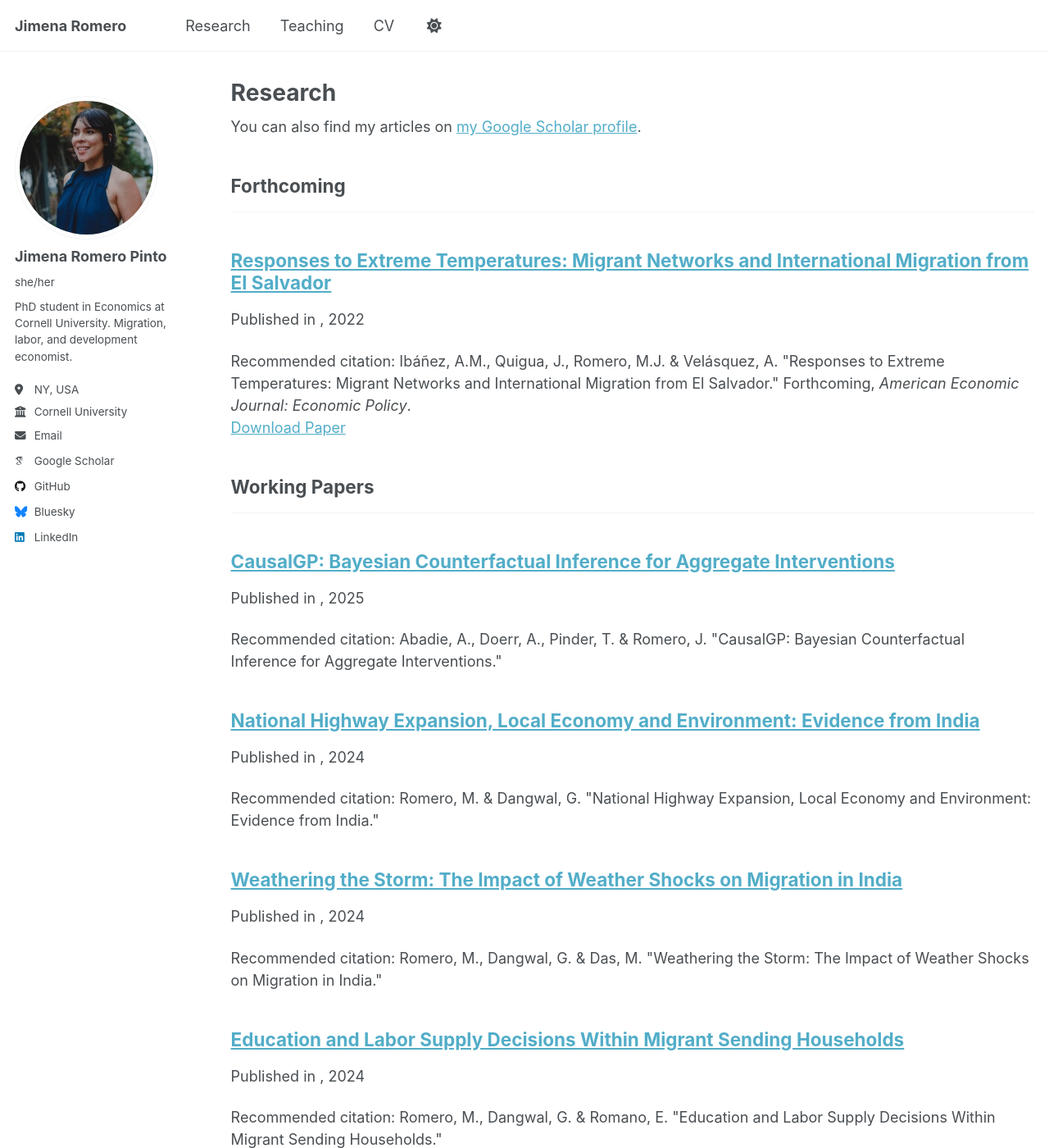
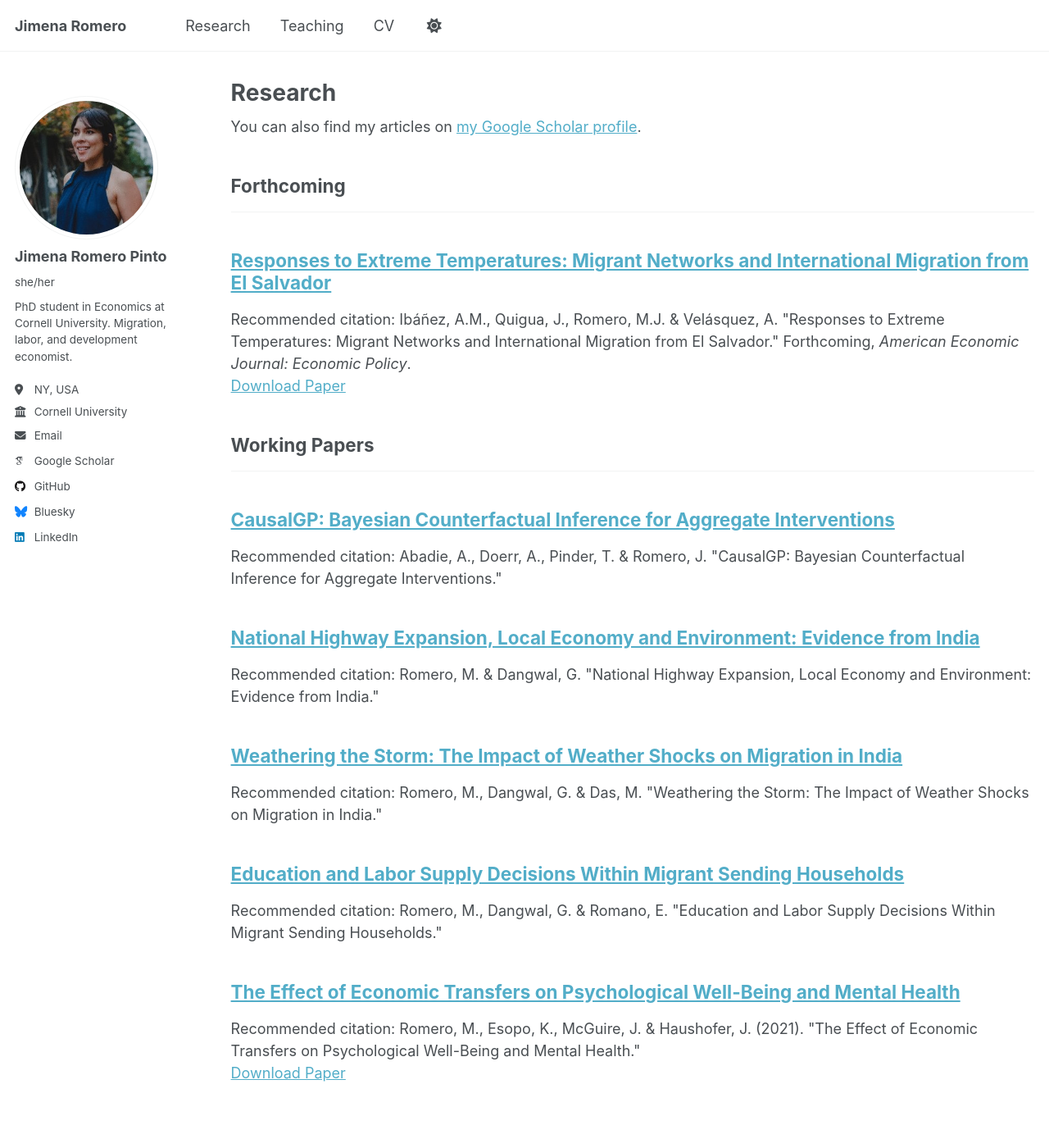
Before and after one commit to jimenarp/jimenarp.github.io, a Jekyll site: the page built from _pages/publications.html, in a window 1280 px wide and 1400 px high. Shown: the whole window at 82% size. Built offline with Jekyll 4.4.1, drawn with Linux system fonts in a browser that asks for light colours; some web fonts are replaced.

Commit message:
Fix published-in display for working papers

```diff
--- a/_includes/archive-single.html
+++ b/_includes/archive-single.html
@@ -41,7 +41,9 @@
         {% if post.collection == 'teaching' %}
           <p> {{ post.type }}, <i>{{ post.venue }}</i>, {{ post.date | default: "1900-01-01" | date: "%Y" }} </p>
         {% elsif post.collection == 'publications' %}
-          <p>Published in <i>{{ post.venue }}</i>, {{ post.date | default: "1900-01-01" | date: "%Y" }} </p>
+          {% if post.venue %}
+            <p>Published in <i>{{ post.venue }}</i>, {{ post.date | default: "1900-01-01" | date: "%Y" }} </p>
+          {% endif %}
         {% elsif post.date %}
          <p class="page__date"><strong><i class="fa fa-fw fa-calendar" aria-hidden="true"></i> {{ site.data.ui-text[site.locale].date_label | default: "Published:" }}</strong> <time datetime="{{ post.date | default: "1900-01-01" | date_to_xmlschema }}">{{ post.date | default: "1900-01-01" | date: "%B %d, %Y" }}</time></p>
         {% endif %}
```
